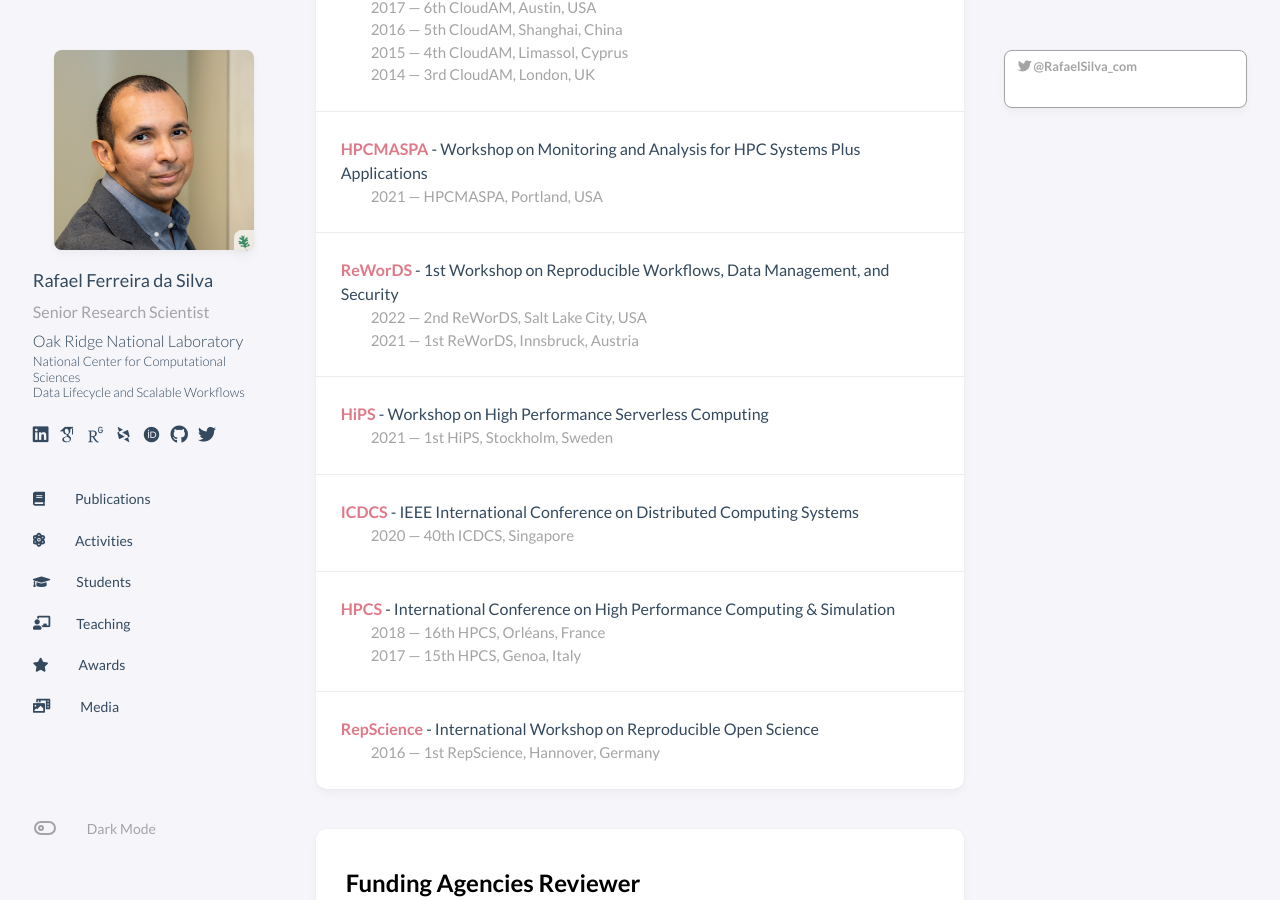
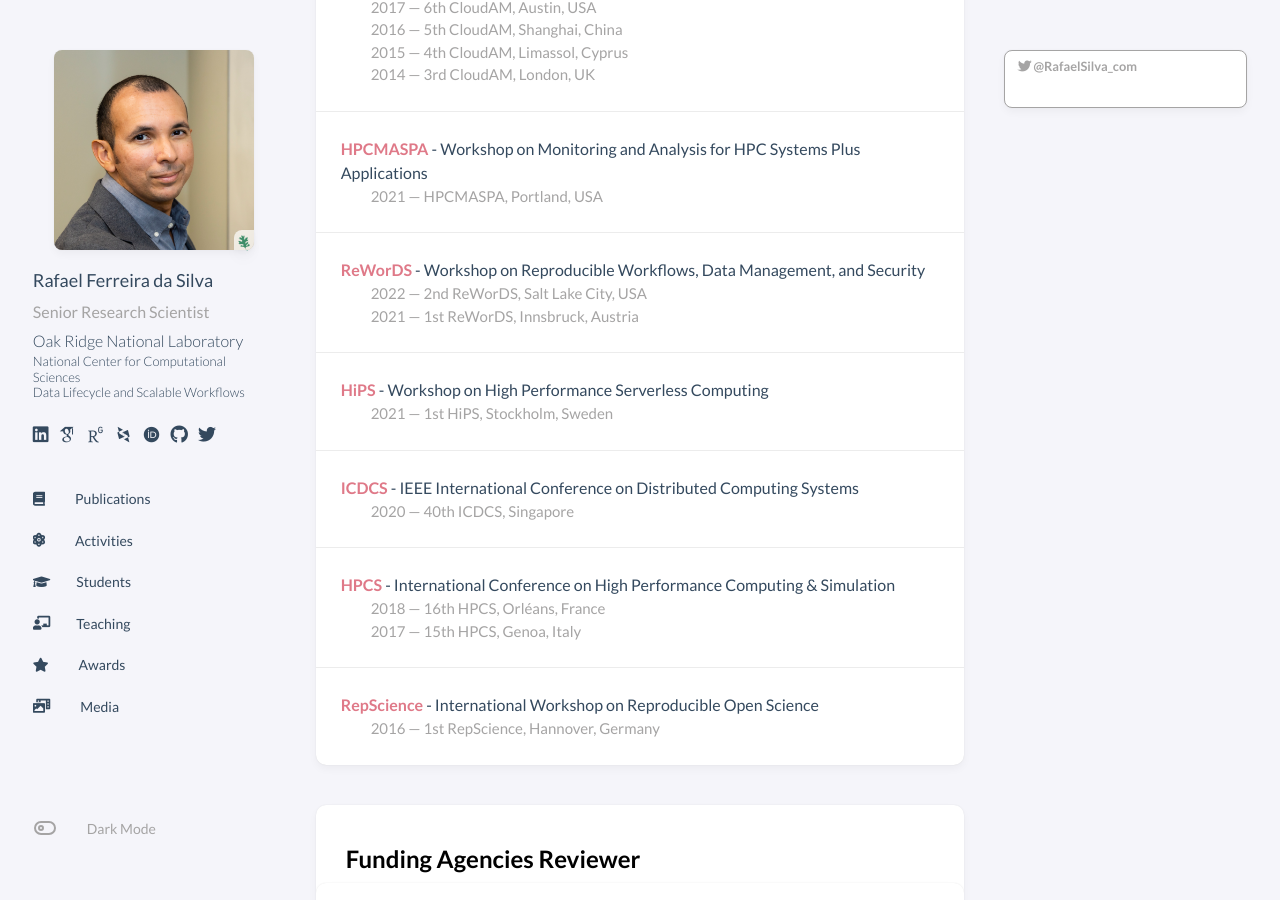
Before and after one commit to rafaelfsilva/rafaelfsilva.github.io, a Jekyll site: the page built from _pages/activities.html, in a window 1280 px wide and 900 px high, scrolled down 3829 px. Built offline with Jekyll 4.4.1, drawn with Linux system fonts in a browser that asks for light colours; some web fonts are replaced; a script that is not in the unit is left out; comment, search, counter and statistics services are not loaded.

Commit message:
Update activities_pc.yml

```diff
--- a/_data/activities_pc.yml
+++ b/_data/activities_pc.yml
@@ -186,7 +186,7 @@
       location: Portland, USA
       link: https://sites.google.com/view/hpcmaspa2021
 
-- conference: 1st Workshop on Reproducible Workflows, Data Management, and Security
+- conference: Workshop on Reproducible Workflows, Data Management, and Security
   series: ReWorDS
   entries:
     - year: 2022
```
